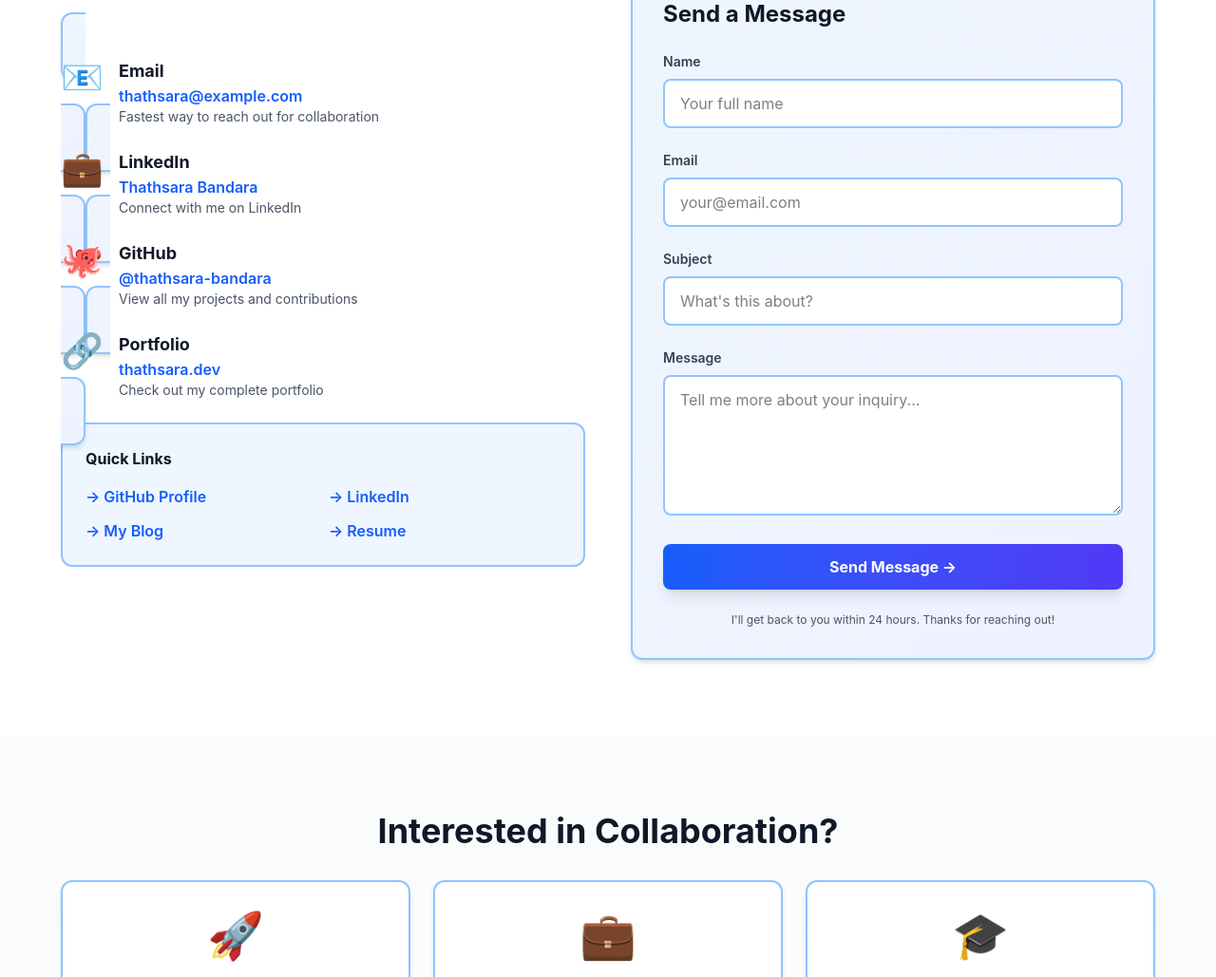
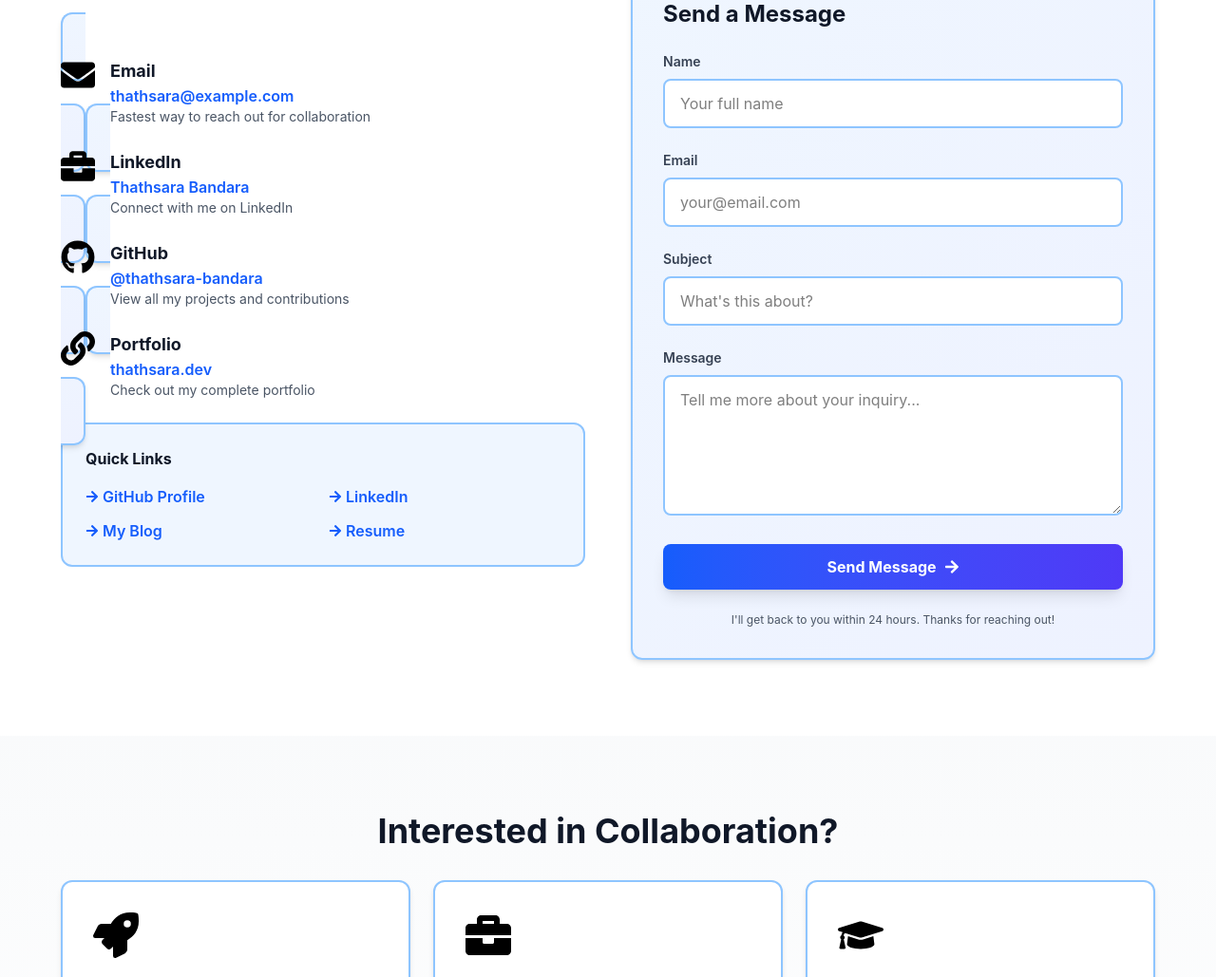
Before and after one commit to thathsarabandara/03-rex-web-dashbaord, a React (Vite) app: page /contact in a window 1280 px wide. Shown: the part 435-1464 px from the top of the page at 95% size. Built offline with nearby package versions, Linux system fonts and the light colour scheme; no server answers.

Commit message:
refactor: replace emoji characters with React Icons across common and protected pages

```diff
--- a/src/pages/common/Contact.jsx
+++ b/src/pages/common/Contact.jsx
@@ -1,4 +1,5 @@
-import { useEffect, useRef } from 'react';
+import React, { useEffect, useRef } from 'react';
+import { FaEnvelope, FaBriefcase, FaGithub, FaLink, FaArrowRight, FaRocket, FaGraduationCap, FaQuestionCircle } from 'react-icons/fa';
 import gsap from 'gsap';
 
 export default function Contact() {
@@ -49,28 +50,28 @@ export default function Contact() {
 
             {[
               {
-                icon: '📧',
+                icon: <FaEnvelope />,
                 title: 'Email',
                 value: 'thathsara@example.com',
                 desc: 'Fastest way to reach out for collaboration',
                 link: 'mailto:thathsara@example.com',
               },
               {
-                icon: '💼',
+                icon: <FaBriefcase />,
                 title: 'LinkedIn',
                 value: 'Thathsara Bandara',
                 desc: 'Connect with me on LinkedIn',
                 link: 'https://linkedin.com/in/thathsara-bandara',
               },
               {
-                icon: '🐙',
+                icon: <FaGithub />,
                 title: 'GitHub',
                 value: '@thathsara-bandara',
                 desc: 'View all my projects and contributions',
                 link: 'https://github.com/thathsara-bandara',
               },
               {
-                icon: '🔗',
+                icon: <FaLink />,
                 title: 'Portfolio',
                 value: 'thathsara.dev',
                 desc: 'Check out my complete portfolio',
@@ -105,9 +106,9 @@ export default function Contact() {
                   <a
                     key={idx}
                     href="#"
-                    className="text-blue-600 hover:text-blue-700 font-semibold transition duration-300"
+                    className="flex items-center gap-1 text-blue-600 hover:text-blue-700 font-semibold transition duration-300"
                   >
-                    → {link}
+                    <FaArrowRight className="text-sm" /> {link}
                   </a>
                 ))}
               </div>
@@ -158,9 +159,9 @@ export default function Contact() {
 
                 <button
                   type="submit"
-                  className="w-full px-6 py-3 bg-gradient-to-r from-blue-600 to-indigo-600 text-white font-bold rounded-lg hover:from-blue-700 hover:to-indigo-700 transition duration-300 shadow-lg"
+                  className="w-full flex justify-center items-center gap-2 px-6 py-3 bg-gradient-to-r from-blue-600 to-indigo-600 text-white font-bold rounded-lg hover:from-blue-700 hover:to-indigo-700 transition duration-300 shadow-lg"
                 >
-                  Send Message →
+                  Send Message <FaArrowRight />
                 </button>
 
                 <p className="text-xs text-gray-600 text-center">
@@ -180,17 +181,17 @@ export default function Contact() {
           <div className="grid grid-cols-1 md:grid-cols-3 gap-6">
             {[
               {
-                icon: '🚀',
+                icon: <FaRocket />,
                 title: 'Research Partners',
                 desc: 'Collaborate on advancing robotics, AI, and IoT technologies',
               },
               {
-                icon: '💼',
+                icon: <FaBriefcase />,
                 title: 'Business Opportunities',
                 desc: 'Discuss commercial applications and product development',
               },
               {
-                icon: '🎓',
+                icon: <FaGraduationCap />,
                 title: 'Educational',
                 desc: 'Workshops, mentoring, and knowledge sharing opportunities',
               },
@@ -251,7 +252,7 @@ export default function Contact() {
               },
             ].map((faq, idx) => (
               <div key={idx} className="bg-gradient-to-br from-blue-50 to-indigo-50 p-6 rounded-xl border-l-4 border-blue-600">
-                <h3 className="text-lg font-bold text-gray-900 mb-2">❓ {faq.q}</h3>
+                <h3 className="flex items-center gap-2 text-lg font-bold text-gray-900 mb-2"><FaQuestionCircle className="text-blue-600" /> {faq.q}</h3>
                 <p className="text-gray-700">{faq.a}</p>
               </div>
             ))}
```
